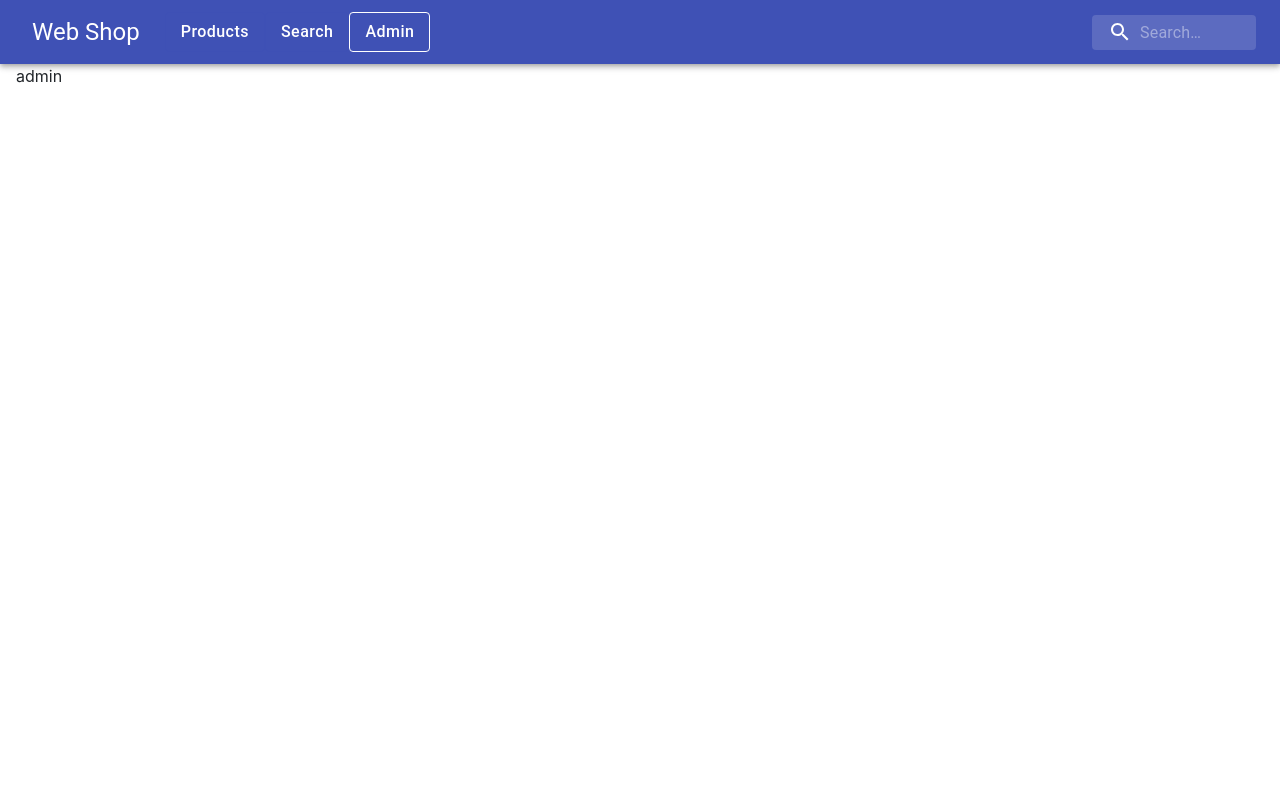
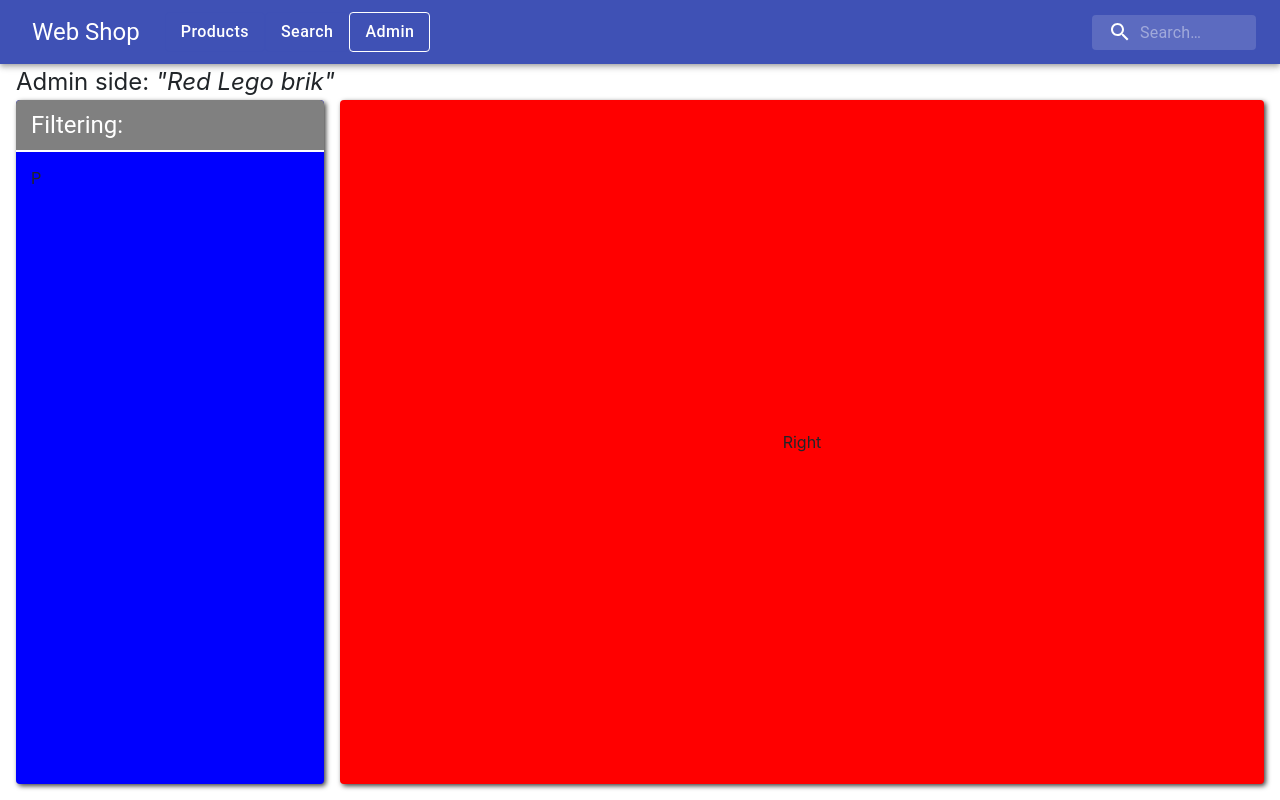
Before and after one commit to dxnlz/DDU---eksamensprojekt, a Next.js app: page /admin in a window 1280 px wide. Built offline with nearby package versions, Linux system fonts and the light colour scheme.

Commit message:
Started on admin page

```diff
--- a/src/pages/admin.tsx
+++ b/src/pages/admin.tsx
@@ -1,5 +1,8 @@
-import * as React from 'react';
-import { Component } from 'react';
+import { Button, FormControl, FormHelperText, Input, InputLabel, Slider, TextField, Typography } from "@material-ui/core";
+import React, { Component } from "react";
+import CellGrid from "../components/CellGrid"
+import styles from '../styles/Products.module.scss';
+
 
 export interface AdminPageProps {
 
@@ -14,8 +17,39 @@ class AdminPage extends React.Component<AdminPageProps, AdminPageState> {
         super(props);
     }
     render() {
-        return ( <div>admin</div> );
+        return (
+            <>
+                <div className={styles.searchText}>
+                    <span >Admin side: </span>
+                    <i>"Red Lego brik"</i>
+                </div>
+                <main className={styles.content}>
+                    <div className={styles.filter}>
+                        <div className={styles.header}>
+                            <Typography variant="h5">Filtering:</Typography>
+                        </div>
+                        <div className={styles.divider} />
+                        <div className={styles.form}>
+                        <FormControl>
+                        <Typography id="range-slider" gutterBottom>
+  P
+</Typography>
+
+                            {/* <InputLabel htmlFor="my-input">Email address</InputLabel>
+                            <Input id="my-input" aria-describedby="my-helper-text" /> */}
+                        </FormControl>
+                        </div>
+
+                    </div>
+
+                    <div className={styles.productGrid}>
+                        Right
+                    </div>
+                </main>
+            </>
+        )
     }
 }
 
+
 export default AdminPage;
```
